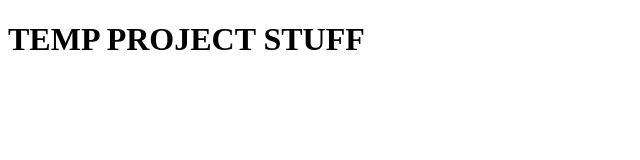
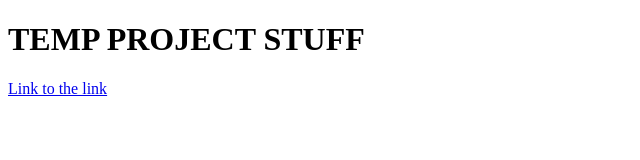
Before and after one commit to Aciad/WDD131-1, a plain HTML site: page index.html in a window 1280 px wide. Shown: the whole page, without its empty margins (0-640 px from the left). Drawn offline with Linux system fonts and the light colour scheme.

Commit message:
yeah yeah

```diff
--- a/index.html
+++ b/index.html
@@ -8,6 +8,6 @@
 </head>
 <body>
     <h1>TEMP PROJECT STUFF</h1>
-    <P><a href="W01/index.html"></P>
+    <p><a href="W01/index.html">Link to the link</a></p>
 </body>
 </html>
```
